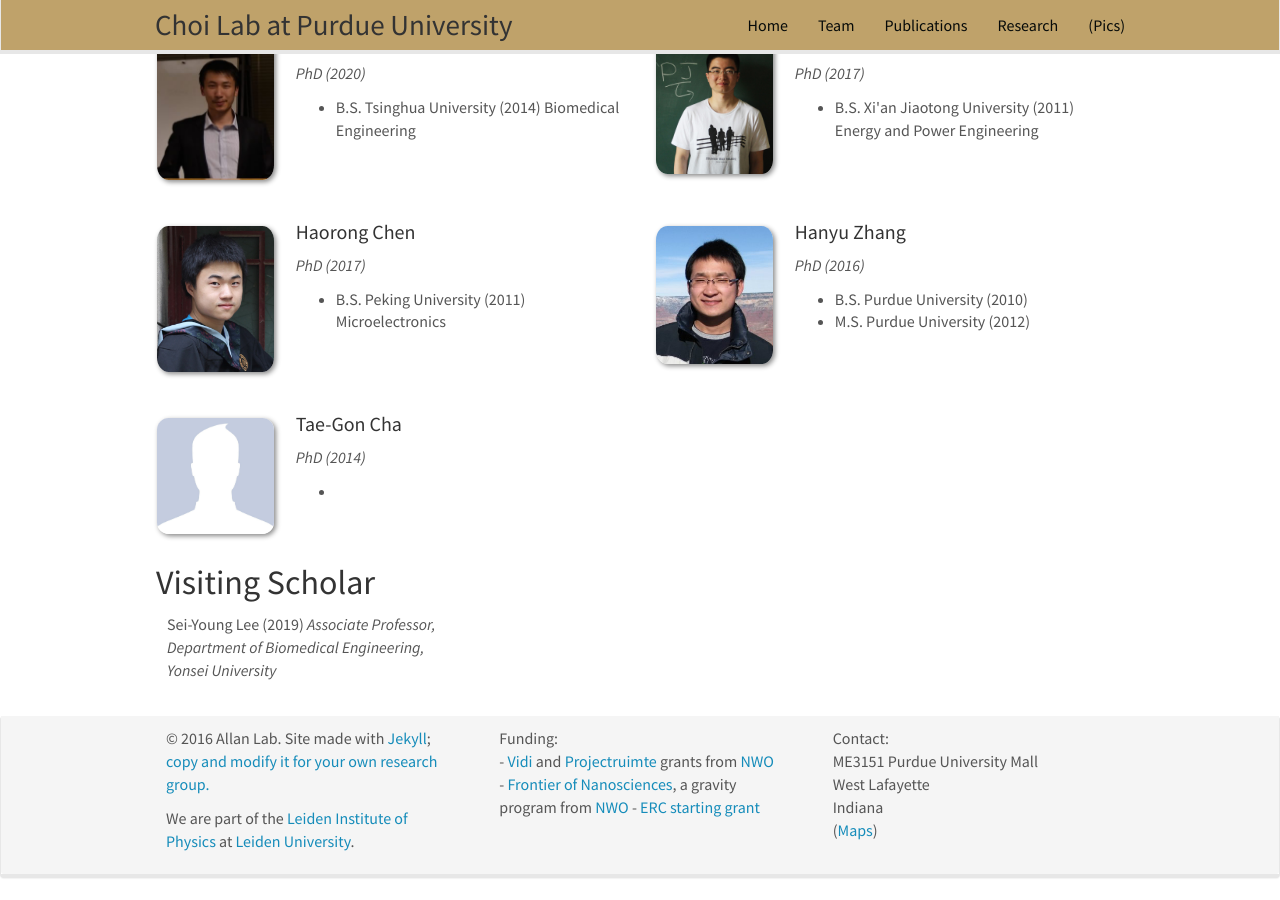
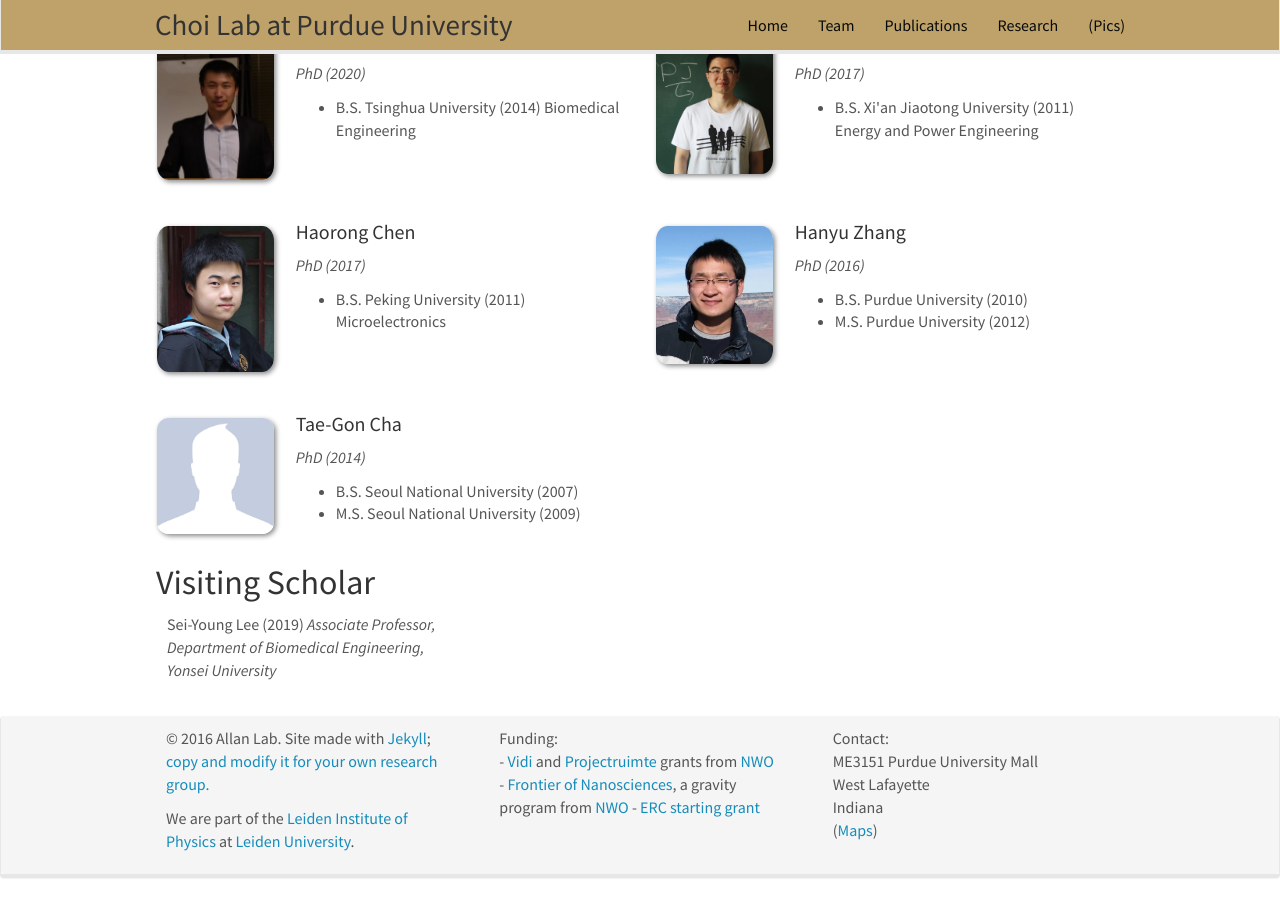
Before and after one commit to choidnalab/choidnalab.github.io, a Jekyll site: the page built from _pages/team.md, in a window 1280 px wide and 900 px high, scrolled down 1453 px. Built offline with Jekyll 4.4.1, drawn with Linux system fonts in a browser that asks for light colours; nearby versions of some CDN libraries.

Commit message:
Update alumni_members.yml

```diff
--- a/_data/alumni_members.yml
+++ b/_data/alumni_members.yml
@@ -45,9 +45,9 @@
   photo: nopic.jpg
   info: PhD (2014)
   email:
-  number_educ: 1
+  number_educ: 2
   duration:
-  education1:
-  education2:
+  education1: B.S. Seoul National University (2007)
+  education2: M.S. Seoul National University (2009)
   education3:
   education4:
```
